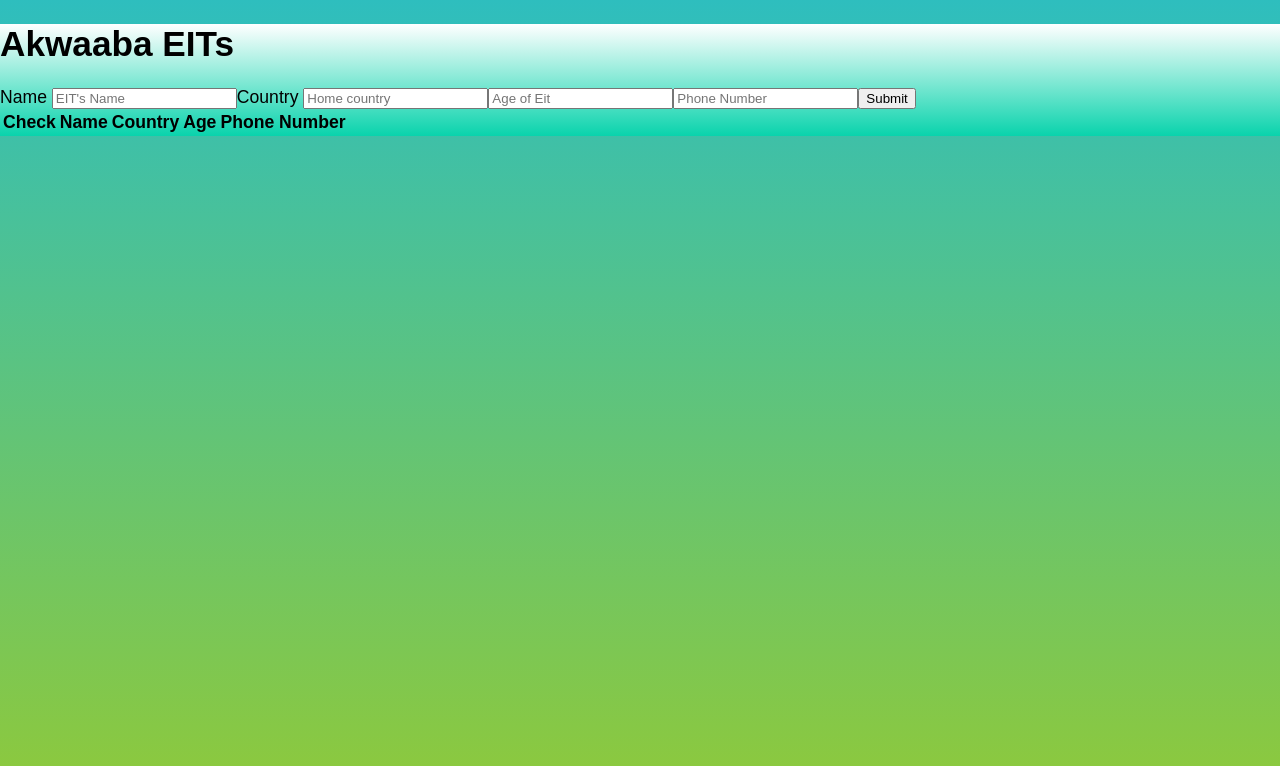
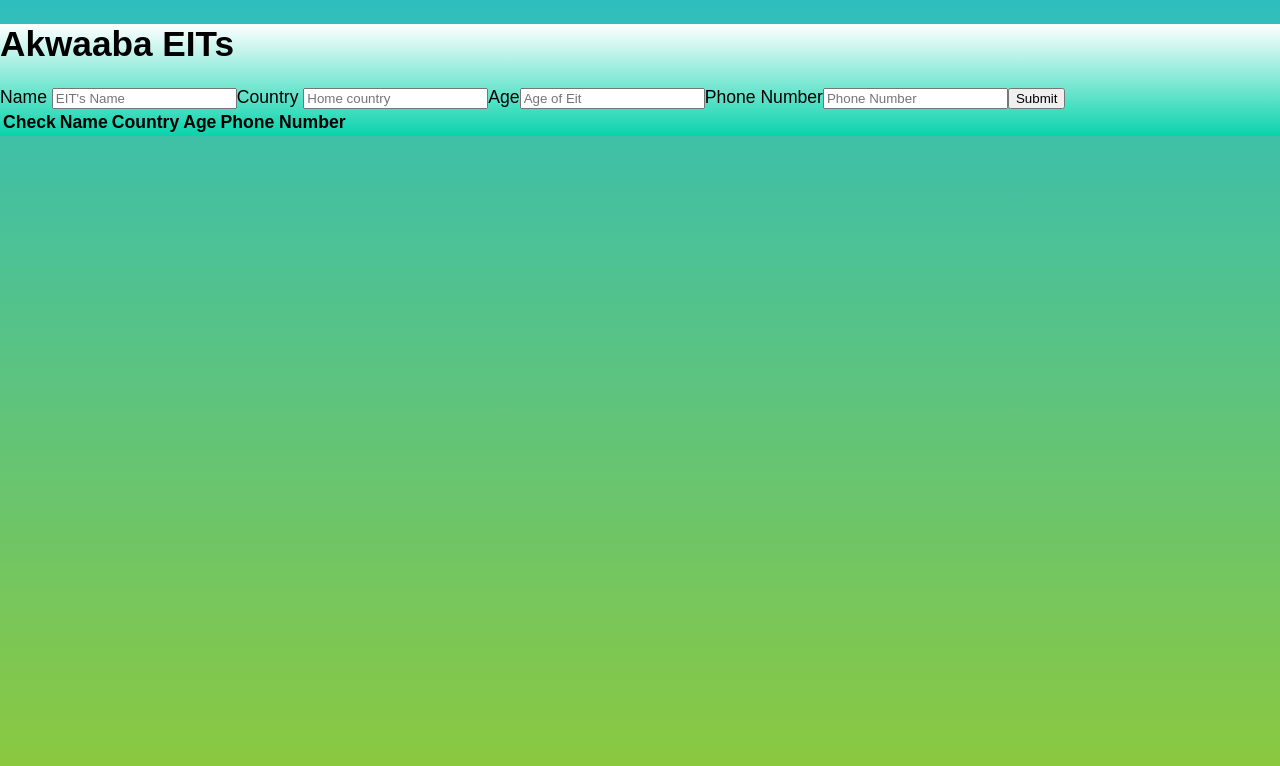
Before and after one commit to lawrence-chege/eit-app, a React (Create React App) app in the folder app/: page / in a window 1280 px wide. Shown: the top 766 px of the page. Built offline with nearby package versions, Linux system fonts and the light colour scheme.

Commit message:
add labels

```diff
--- a/app/src/Form.js
+++ b/app/src/Form.js
@@ -42,6 +42,7 @@ class Form extends Component{
                     placeholder ="Home country"
                     onChange={this.handleChange}
                 />
+                <label>Age</label>
                 <input
                     type="text"
                     name="age"
@@ -49,6 +50,7 @@ class Form extends Component{
                     placeholder ="Age of Eit"
                     onChange={this.handleChange}
                 />
+                <label>Phone Number</label>
                 <input
                     type="text"
                     name="phone"
```
